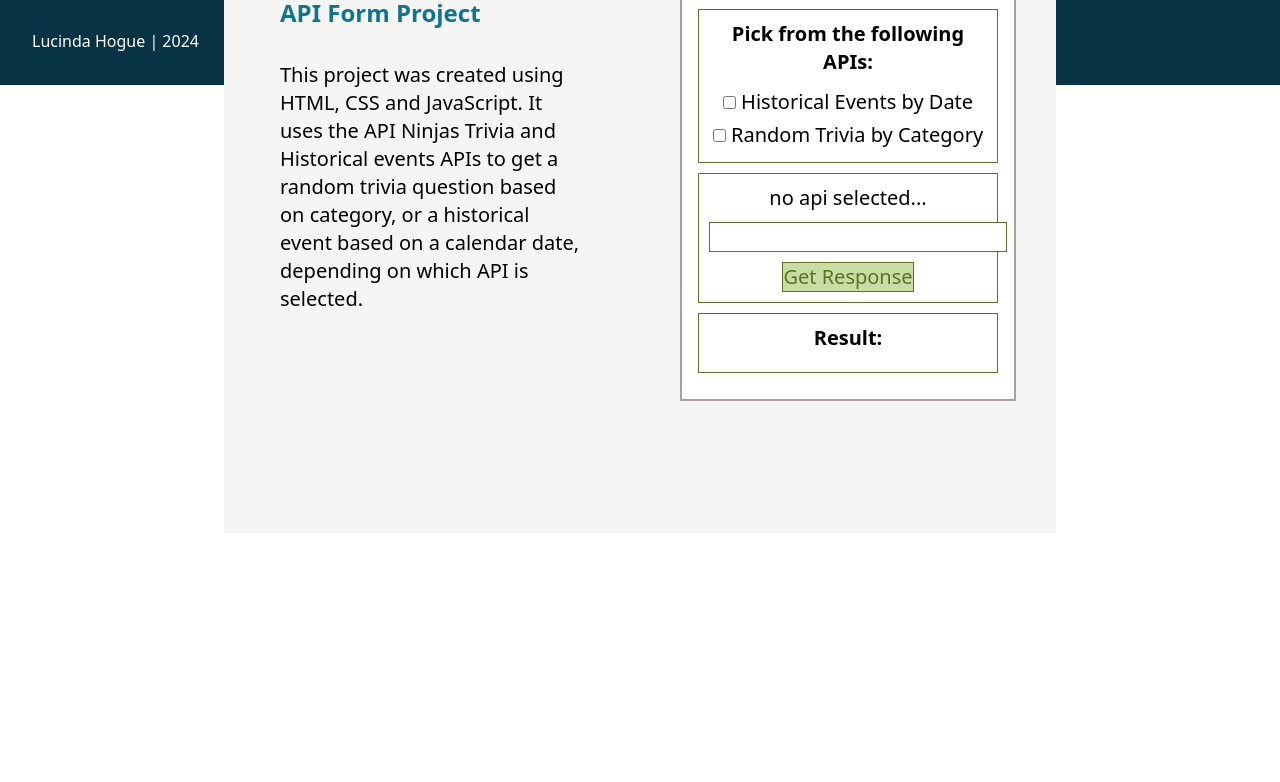
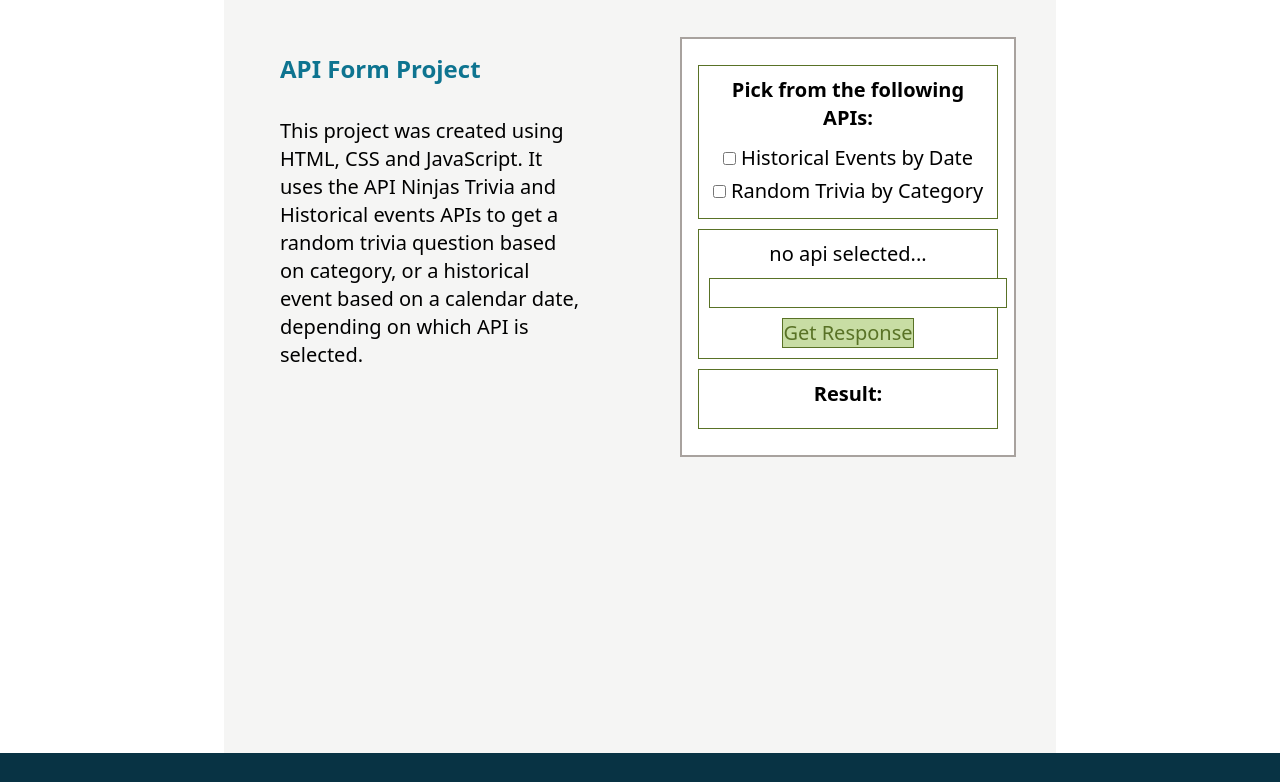
Before and after one commit to lucindajh/C4Prog-LH-PROJ, a website: page api-form.html in a window 1280 px wide. Shown: the part 187-969 px from the top of the page. Before the commit the page ends 800 px from the top, so only its background shows below. Drawn offline with Linux system fonts and the light colour scheme.

Commit message:
feat: final cleanup

```diff
--- a/api-form.html
+++ b/api-form.html
@@ -30,7 +30,7 @@
                 </ul>
             </nav>
         </div>
-        <main class="bg-stone-100 xl:mx-56 lg:mx-36 sm:mx-0 absolute bottom-20 top-32">
+        <main class="bg-stone-100 xl:mx-56 lg:mx-36 sm:mx-0 pb-64">
             <div class="grid lg:grid-cols-2 sm:grid-cols-1">
                 <article class="m-10 p-4">
                     <h1 class="text-2xl font-bold text-cyan-700 mb-8">API Form Project</h1>
```
Also changed, not shown: assets/css/site.css.
